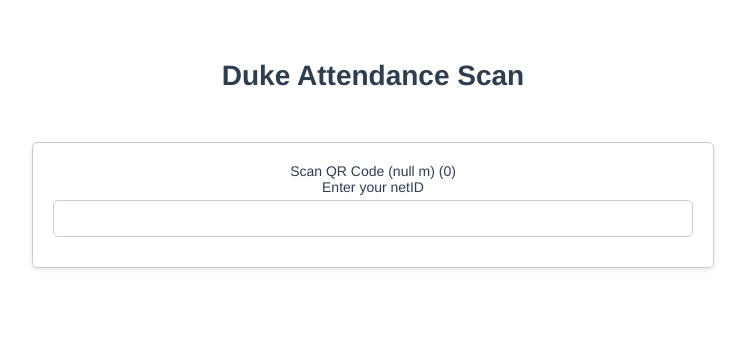
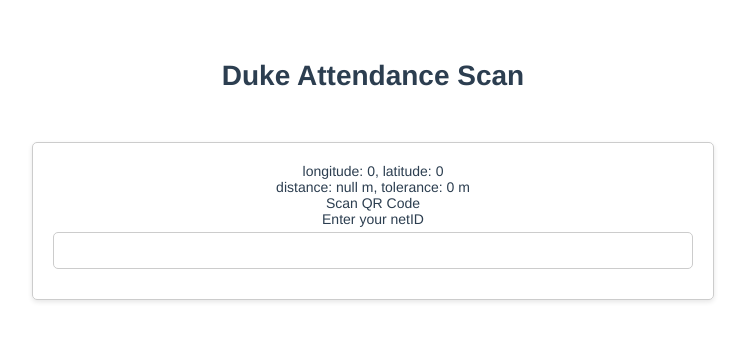
Before and after one commit to lyuanzhi/Attendance, a Vue app in the folder attendance-cli/: page /#/scan in a window 1280 px wide. Shown: the top 340 px of the page, without its empty margins (267-1012 px from the left). Built offline with nearby package versions, Linux system fonts and the light colour scheme; no server answers.

Commit message:
add position info

```diff
--- a/attendance-cli/src/views/Login.vue
+++ b/attendance-cli/src/views/Login.vue
@@ -36,8 +36,8 @@
     data() {
         return {
             loginForm: {
-                netID: 'yl954',
-                password: 'ece651',
+                netID: '',
+                password: '',
                 isFaculty: true
             },
             loginRules: {
--- a/attendance-cli/src/views/Scan.vue
+++ b/attendance-cli/src/views/Scan.vue
@@ -2,7 +2,9 @@
     <div id="scan">
         <h1 style="width: 100%; text-align: center; margin-top: 50px; margin-bottom: 50px;">Duke Attendance Scan</h1>
         <div class="form">
-            <p v-if="msg">{{ msg + " (" + distance + " m)" + " (" + accuracy + ")" }}</p>
+            <p>{{ "longitude: " + longitude + ", latitude: " + latitude }}</p>
+            <p>{{ "distance: " + distance + " m, tolerance: " + accuracy + " m" }}</p>
+            <p v-if="msg">{{ msg }}</p>
             <div>
                 <div class="label">Enter your netID</div>
                 <input class="input" type="text" v-model="netId">
@@ -30,7 +32,9 @@
             distance: null,
             showScan: false,
             msg: "Scan QR Code",
-            accuracy: 0
+            accuracy: 0,
+            latitude: 0,
+            longitude: 0
         }
     },
     methods: {
@@ -85,6 +89,8 @@
                             36.001427, -78.938232);
                         this.distance = distance.toFixed(2);
                         this.accuracy = position.coords.accuracy;
+                        this.latitude = position.coords.latitude;
+                        this.longitude = position.coords.longitude;
                         // console.log(this.distance)
                         if (this.distance < 100 || position.coords.accuracy > 100) {
                             this.showScan = true;
```
